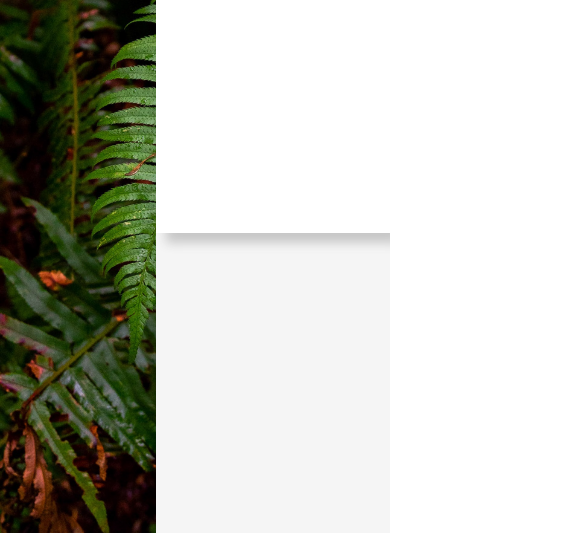
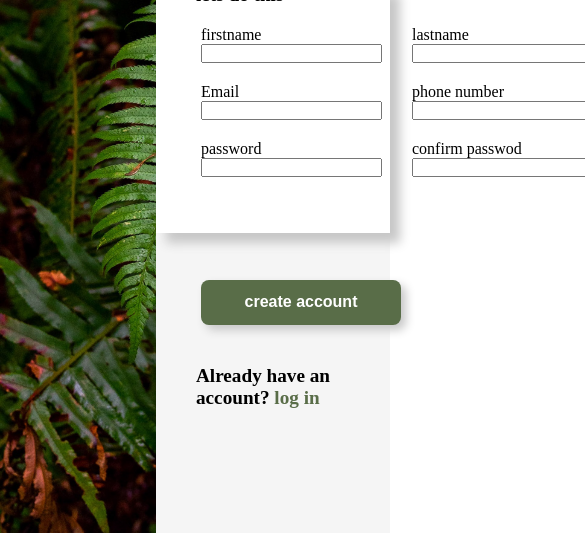
Before and after one commit to RupeshAryal/userform, a plain HTML site: page index.html in a window 390 px wide. Shown: the part 311-844 px from the top of the page, 585 px wide, since content can reach past the window. Drawn offline with Linux system fonts and the light colour scheme.

Commit message:
done the basic designing, responsive design needs to be implemented

```diff
--- a/index.html
+++ b/index.html
@@ -20,7 +20,56 @@
                 wildest dream. <br> sign-up now to get started <br> <br> Lets do this
             </p>
         </div>
-        <div class="secondblock"></div>
+        <div class="secondblock">
+            <p class="letsdothis">lets do this</p>
+            <div class="form">
+                <form action="#" method="post">
+                    <div class="forminput">
+                        <div class="inputbox">
+                            <label for="first_name">firstname</label>
+                            <input type="text" id="first_name" name="first_name" required>
+                        </div>
+                        <div class="inputbox">
+                            <label for="last_name">lastname</label>
+                            <input type="text" id="last_name" name="last_name">
+                        </div>
+                    </div>
+
+                    <div class="forminput">
+                        <div class="inputbox">
+                            <label for="Email">Email</label>
+                            <input type="email" id="Email" name="Email" required>
+
+                        </div>
+                        <div class="inputbox">
+                            <label for="phone_number">phone number</label>
+                            <input type="tel" id="phone_number" name="phone_number">
+
+                        </div>
+
+                    </div>
+
+                    <div class="forminput">
+                        <div class="inputbox">
+                            <label for="password">password</label>
+                            <input type="password" id="password" name="password">
+
+                        </div>
+                        <div class="inputbox">
+                            <label for="confirm">confirm passwod</label>
+                            <input type="password" id="confirm" name="confirm">
+                        </div>
+
+                    </div>
+
+
+
+
+                </form>
+            </div>
+        </div>
+        <button class="button">create account</button>
+        <p class="login">Already have an account? <a href="#">log in</a></p>
 
     </div>
 </body>
--- a/style.css
+++ b/style.css
@@ -12,6 +12,7 @@
 body{
     display: flex;
     width: 100%;
+    flex: 1;
 }
 
 .logo-and-header{
@@ -33,7 +34,7 @@ body{
 .odin-logo{
     display: block;
     font-family: Norse-bold;
-    font-size: 80px;
+    font-size: min(90px, 10%);
     color: white;
     top: 80px;
 }
@@ -42,6 +43,7 @@ body{
 .image-content{
     display: flex;
     justify-content: center;
+    flex: 1;
 
     height: 100vh;
     width: 40vw;
@@ -49,9 +51,7 @@ body{
     background-size: cover;
 }
 
-.image-content{
-    display: flex;
-}
+
 .form-content{
     height: 100vh;
     width: 60vw;
@@ -64,11 +64,11 @@ body{
     display: flex;
     justify-content: flex-start;
     align-items: flex-end;
+    flex: 1;
 
 }
 
 .secondblock{
-
     background-color: white;
     height: 29.5%;
     margin-bottom: 0.5%;
@@ -88,3 +88,53 @@ p{
    font-weight: 600;
    font-family: 'Times New Roman', Times, serif;
 }
+
+.button{
+    margin: 45px 45px 0px 45px;
+    width: 200px;
+    height: 45px;
+    border-radius: 8px;
+    border: none;
+    background-color: #596D48;
+    color: white;
+    font-size: medium;
+    font-weight: 600;
+    box-shadow: 5px 5px 10px rgb(199, 199, 199);
+}
+
+a{
+    text-decoration: none;
+    color: #596D48;
+}
+
+.forminput{
+   display: flex;
+    margin-left: 45px;
+    gap: 30px;
+    margin-top: 20px;
+    flex: 1;
+}
+
+input,label{
+    display: block;
+}
+
+.letsdothis{
+    margin: 0 0 0 40px;
+}
+
+.form{
+display: flex;
+flex-direction: column;
+flex: 1;
+}
+
+.inputbox{
+    display: block;
+    gap: 10px;
+    flex-direction: row;
+}
+
+input:focus{
+    outline: 1px solid red;
+}
```
